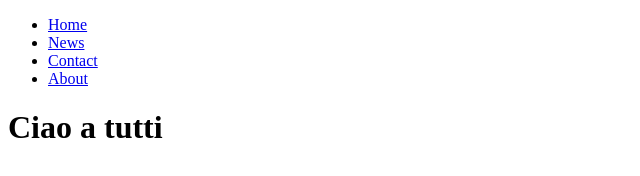
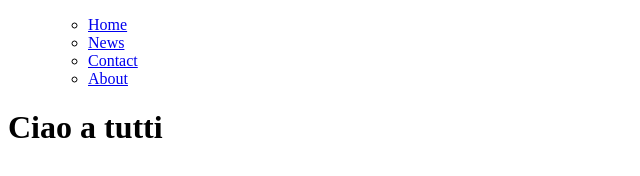
Before and after one commit to Giorgiaarmeli29/portfolio, a plain HTML site: page index.html in a window 1280 px wide. Shown: the whole page, without its empty margins (0-640 px from the left). Drawn offline with Linux system fonts and the light colour scheme.

Commit message:
Update index.html

```diff
--- a/index.html
+++ b/index.html
@@ -8,10 +8,12 @@
 
   <body>
     <ul>
-      <li><a href="#home">Home</a></li>
-      <li><a href="#news">News</a></li>
-      <li><a href="#contact">Contact</a></li>
-      <li><a href="#about">About</a></li>
+      <ul>
+  <li><a href="#aboutme.html">Home</a></li>
+  <li><a href="#news">News</a></li>
+  <li><a href="#contact">Contact</a></li>
+  <li><a href="#about">About</a></li>
+</ul>
     </ul>
    <h1>Ciao a tutti</h1>
   </body>
```
